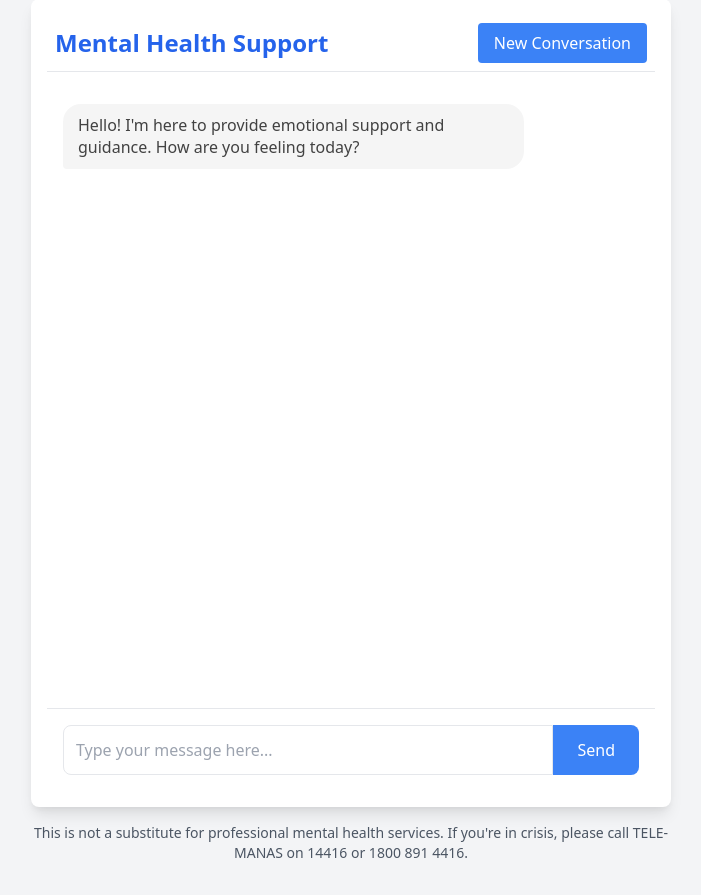
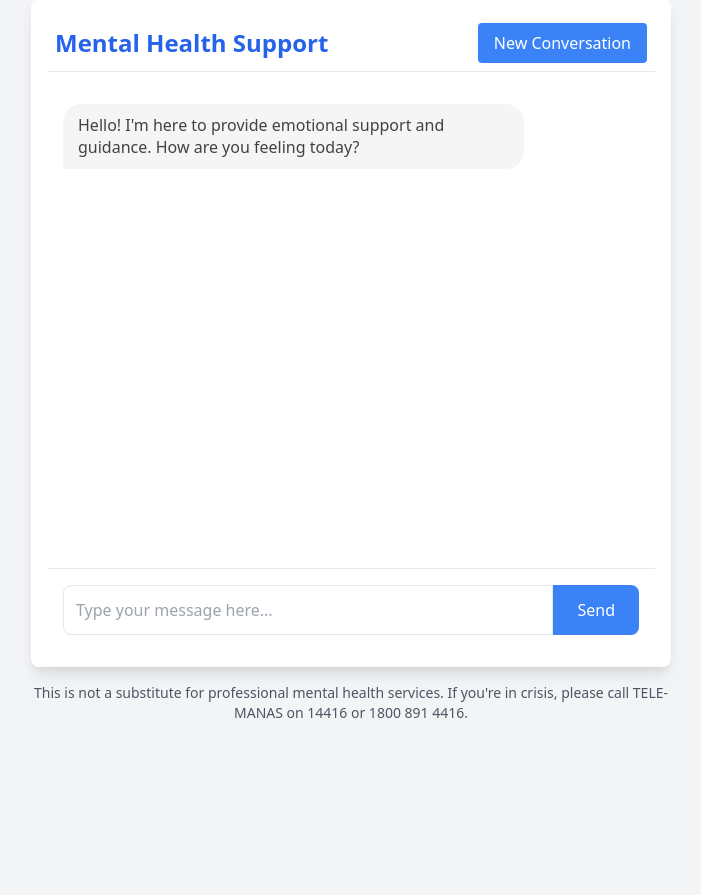
Before and after one commit to rohit03rawat/Aranya.ai, a Flask app: page / in a window 1280 px wide. Shown: the part 33-928 px from the top of the page, without its empty margins (289-990 px from the left). After the commit the page ends 751 px from the top, so only its background shows below. Run offline with Flask 3, Linux system fonts and the light colour scheme.

Commit message:
fix: chat page height

```diff
--- a/templates/index.html
+++ b/templates/index.html
@@ -10,7 +10,7 @@
     />
     <style>
       .chat-container {
-        height: calc(100vh - 180px);
+        height: calc(100vh - 320px);
         overflow-y: auto;
         display: flex;
         flex-direction: column;
```
